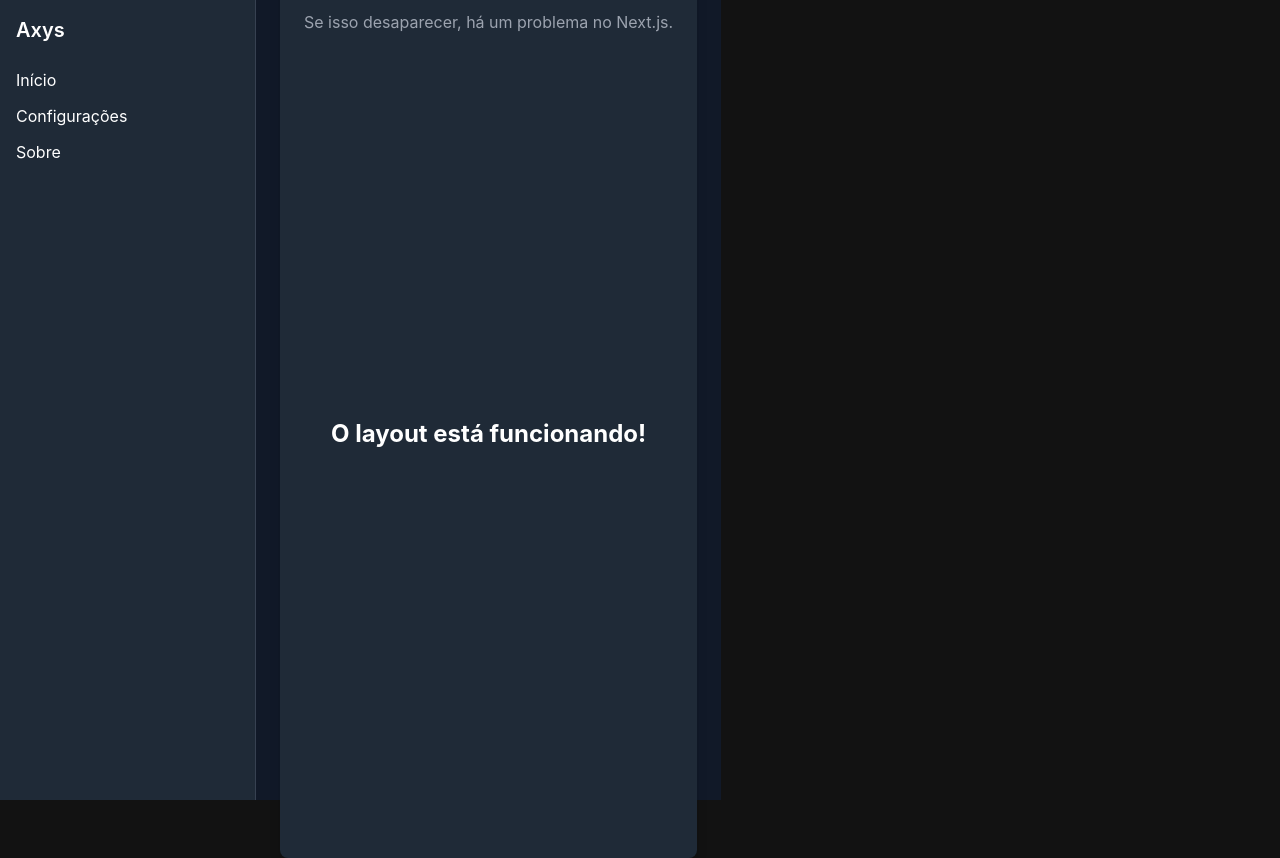
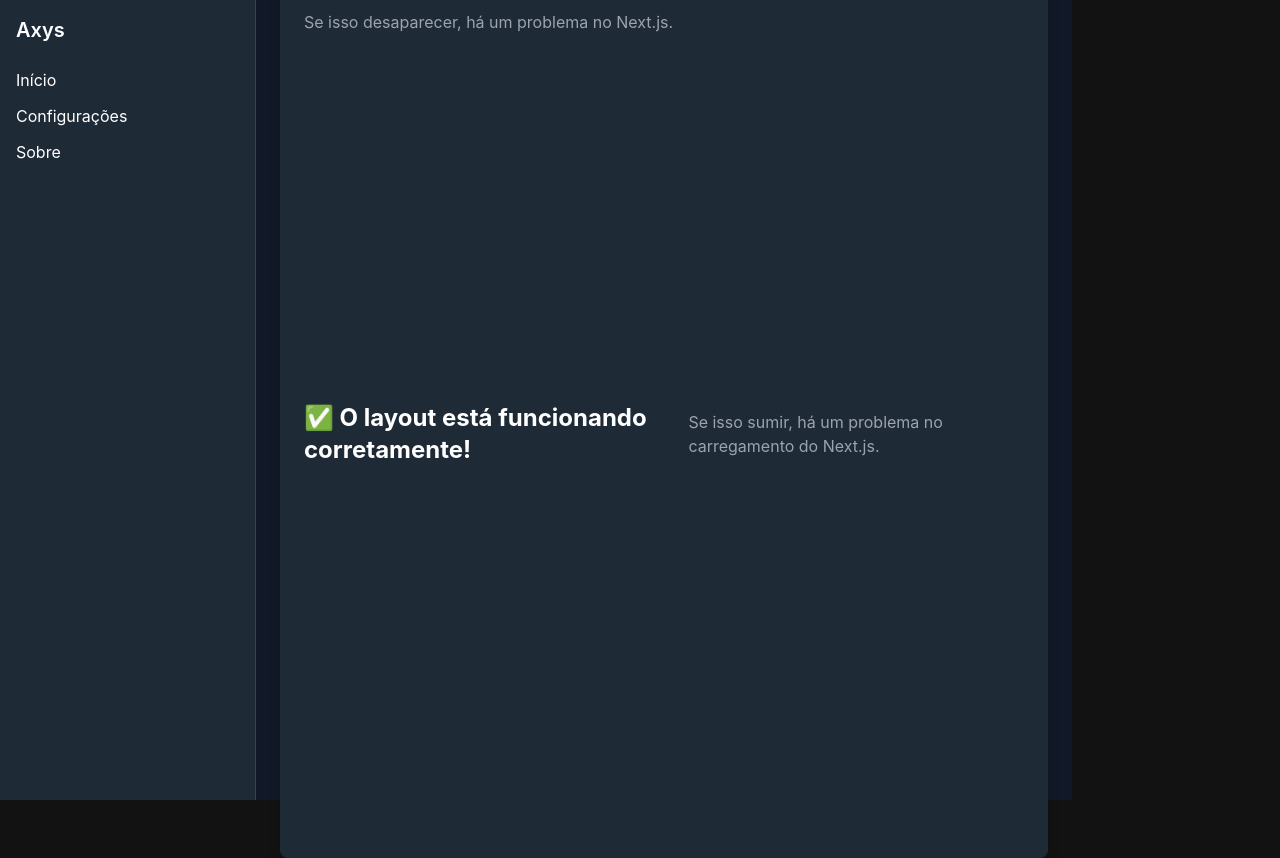
Before and after one commit to langgenius/webapp-text-generator, a Next.js app: page / in a window 1280 px wide. Built offline with nearby package versions, Linux system fonts and the light colour scheme.

Commit message:
Update page.tsx

```diff
--- a/app/page.tsx
+++ b/app/page.tsx
@@ -1,11 +1,11 @@
-import React from 'react'
+"use client"; // Garante que este componente seja tratado no cliente
+import React from "react";
 
-const App = () => {
+export default function Page() {
   return (
     <div className="flex items-center justify-center h-screen text-white">
-      <h1 className="text-2xl font-bold">O layout está funcionando!</h1>
+      <h1 className="text-2xl font-bold">✅ O layout está funcionando corretamente!</h1>
+      <p className="text-gray-400">Se isso sumir, há um problema no carregamento do Next.js.</p>
     </div>
-  )
+  );
 }
-
-export default React.memo(App)
```
